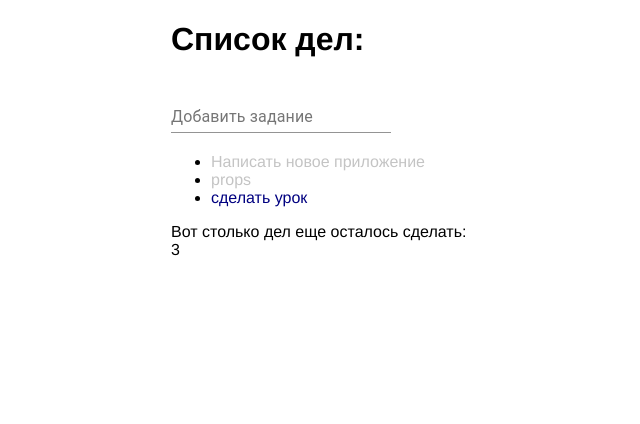
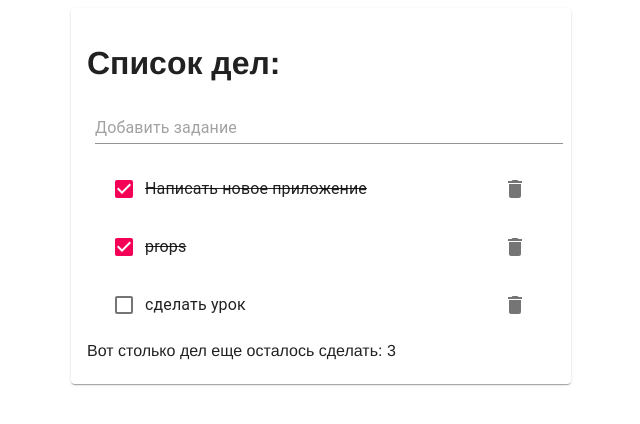
Before and after one commit to WebHeroSchool/React-td, a React (Create React App) app: page / in a window 1280 px wide. Shown: the top 424 px of the page, without its empty margins (319-959 px from the left). Built offline with nearby package versions, Linux system fonts and the light colour scheme.

Commit message:
урок 26 стилизация приложения

```diff
--- a/package.json
+++ b/package.json
@@ -37,6 +37,7 @@
   },
   "devDependencies": {
     "@material-ui/core": "^4.11.2",
+    "@material-ui/icons": "^4.11.2",
     "classnames": "^2.2.6"
   }
 }
--- a/src/Components/App/App.js
+++ b/src/Components/App/App.js
@@ -2,6 +2,9 @@ import React from 'react';
 import ItemList from '../ItemList/ItemList';
 import InputItems from '../InputItems/InputItems';
 import Footer from '../Footer/Footer';
+import Card from '@material-ui/core/Card';
+import CardContent from '@material-ui/core/CardContent';
+
 import styles from './App.module.css';
 
 const App = () => {
@@ -22,10 +25,14 @@ const App = () => {
 
      return (
     <div className={styles.wrap}>
-        <h1> Список дел: </h1>
-        <InputItems />
-        <ItemList items={items} />
-        <Footer count={3} />
+        <Card>
+            <CardContent>
+                <h1> Список дел: </h1>
+                <InputItems />
+                <ItemList items={items} />
+                <Footer count={3} />
+            </CardContent>
+       </Card>
     </div>);
 }
 
--- a/src/Components/App/App.module.css
+++ b/src/Components/App/App.module.css
@@ -1,5 +1,5 @@
  .wrap {
    margin: auto;
-   width: 300px;
+   width: 500px;
    font-family: Helvetica;
  }
--- a/src/Components/InputItems/InputItems.js
+++ b/src/Components/InputItems/InputItems.js
@@ -2,11 +2,18 @@ import React from 'react';
 import TextField from '@material-ui/core/TextField';
 
 const InputItems = () => (<div>
-    <TextField
-        id="standard-dense"
-        label="Добавить задание"
-        margin="dense"
-    />
+  <TextField
+          id="standard-full-width"
+          label=""
+          style={{ margin: 8 }}
+          placeholder="Добавить задание"
+          helperText=""
+          fullWidth
+          margin="normal"
+          InputLabelProps={{
+            shrink: true,
+          }}
+        />
 </div>);
 
 export default InputItems;
--- a/src/Components/Item/Item.js
+++ b/src/Components/Item/Item.js
@@ -1,15 +1,32 @@
 import React from 'react';
-import classnames from 'classnames';
+import ListItem from '@material-ui/core/ListItem';
+import ListItemSecondaryAction from '@material-ui/core/ListItemSecondaryAction';
+import ListItemText from '@material-ui/core/ListItemText';
+import Checkbox from '@material-ui/core/Checkbox';
+import IconButton from '@material-ui/core/IconButton';
+import DeleteIcon from '@material-ui/icons/Delete';
+import { withStyles } from '@material-ui/core/styles';
 
-import styles from './Item.module.css';
+const styles = {
+  done: {
+    textDecoration: 'line-through'
+  }
+};
 
-const Item = ({ value, isDone }) => (<span className= {
-    classnames({
-      [styles.item]: true,
-      [styles.done]: isDone
-    })
-}>
-    {value}
-</span>);
+const Item = ({ value, isDone, classes }) => (
+    <ListItem fullWidth>
+      <Checkbox
+            checked={isDone}
+            tabIndex={-1}
+          />
+          <ListItemText primary={value} classes={{
+            root: isDone && classes.done
+          }} />
+      <ListItemSecondaryAction>
+            <IconButton  aria-label="Comments">
+              <DeleteIcon />
+            </IconButton>
+      </ListItemSecondaryAction>
+    </ListItem>);
 
-export default Item;
+export default withStyles(styles)(Item);
--- a/src/Components/Item/Item.module.css
+++ /dev/null
@@ -1,7 +0,0 @@
-.item {
-  color: #000080;
-}
-
-.done {
-  color: #c4c4c4;
-}
--- a/src/Components/ItemList/ItemList.js
+++ b/src/Components/ItemList/ItemList.js
@@ -1,10 +1,11 @@
 import React from 'react';
+import List from '@material-ui/core/List';
 import Item from '../Item/Item';
 
-const ItemList = ({ items }) => (<ul>
+const ItemList = ({ items }) => (<List>
      {items.map(item => <li key={item.value}>
          <Item value={item.value} isDone={item.isDone}/>
        </li>)}
-   </ul>);
+   </List>);
 
 export default ItemList;
```
Also changed, not shown: 2 other files (tests, documents, lock files or other folders).
